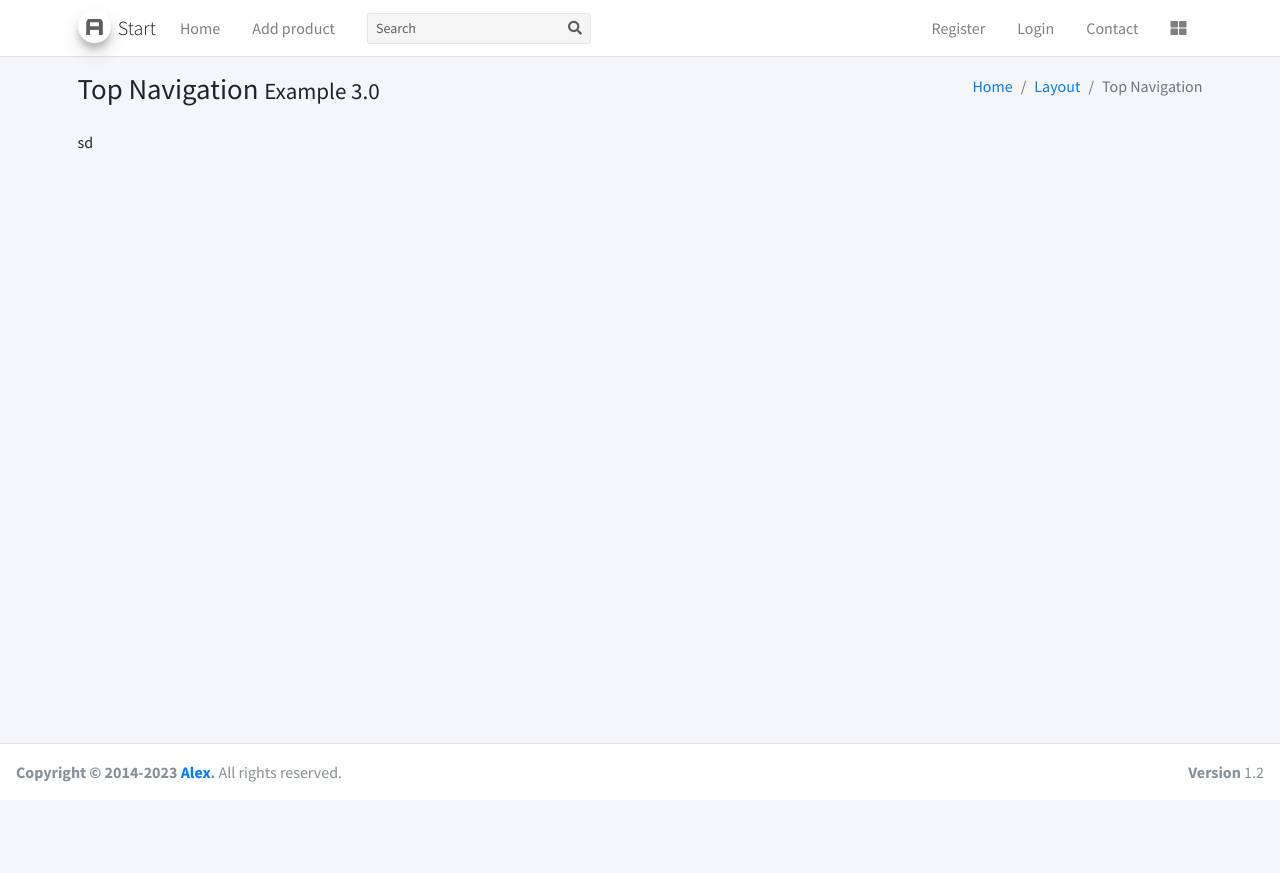
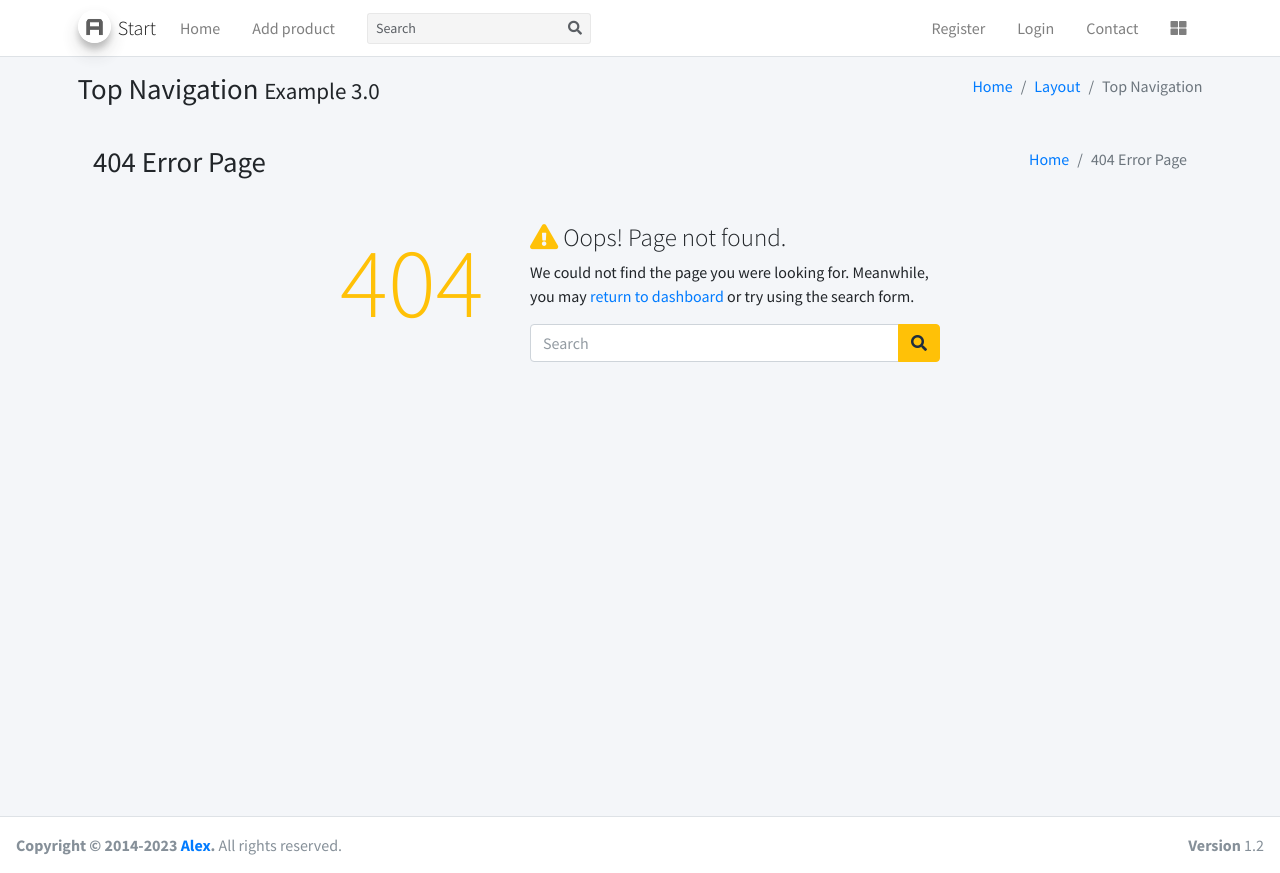
Before and after one commit to m-alex-n/crudlogin2, a Django app: template dezi/templates/dezi/404.html in a window 1280 px wide. Before the commit the page ends 782 px from the top, so only its background shows below. Run offline with Django 4.2, Linux system fonts and the light colour scheme; the template is opened without the code that fills it, so the values that code supplies are empty; some libraries are stand-ins or nearby versions.

Commit message:
update on 404 error

```diff
--- a/dezi/templates/dezi/404.html
+++ b/dezi/templates/dezi/404.html
@@ -2,5 +2,66 @@
 <h1></h1>
 {% block context %}
 
-<p>sd</p>
+<!-- Content Wrapper. Contains page content -->
+<div class="content-wrapper">
+  <!-- Content Header (Page header) -->
+  <section class="content-header">
+    <div class="container-fluid">
+      <div class="row mb-2">
+        <div class="col-sm-6">
+          <h1>404 Error Page</h1>
+        </div>
+        <div class="col-sm-6">
+          <ol class="breadcrumb float-sm-right">
+            <li class="breadcrumb-item"><a href="{% url 'home' %}">Home</a></li>
+            <li class="breadcrumb-item active">404 Error Page</li>
+          </ol>
+        </div>
+      </div>
+    </div>
+    <!-- /.container-fluid -->
+  </section>
+
+  <!-- Main content -->
+  <section class="content">
+    <div class="error-page">
+      <h2 class="headline text-warning">404</h2>
+
+      <div class="error-content">
+        <h3>
+          <i class="fas fa-exclamation-triangle text-warning"></i> Oops! Page
+          not found.
+        </h3>
+
+        <p>
+          We could not find the page you were looking for. Meanwhile, you may
+          <a href="{% url 'home' %}">return to dashboard</a> or try using the
+          search form.
+        </p>
+
+        <form class="search-form">
+          <div class="input-group">
+            <input
+              type="text"
+              name="search"
+              class="form-control"
+              placeholder="Search"
+            />
+
+            <div class="input-group-append">
+              <button type="submit" name="submit" class="btn btn-warning">
+                <i class="fas fa-search"></i>
+              </button>
+            </div>
+          </div>
+          <!-- /.input-group -->
+        </form>
+      </div>
+      <!-- /.error-content -->
+    </div>
+    <!-- /.error-page -->
+  </section>
+  <!-- /.content -->
+</div>
+<!-- /.content-wrapper -->
 {% endblock context %}
```
